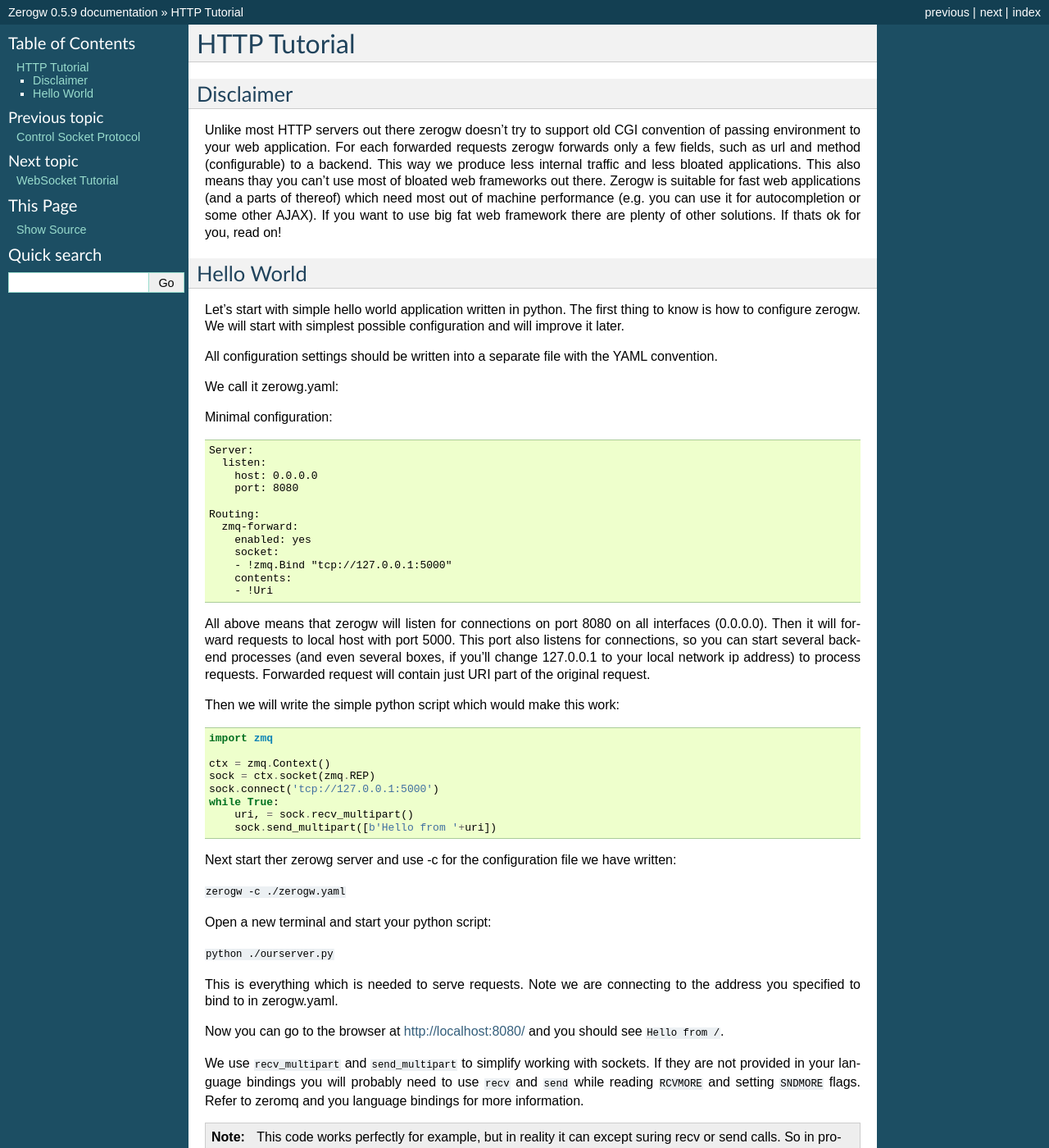
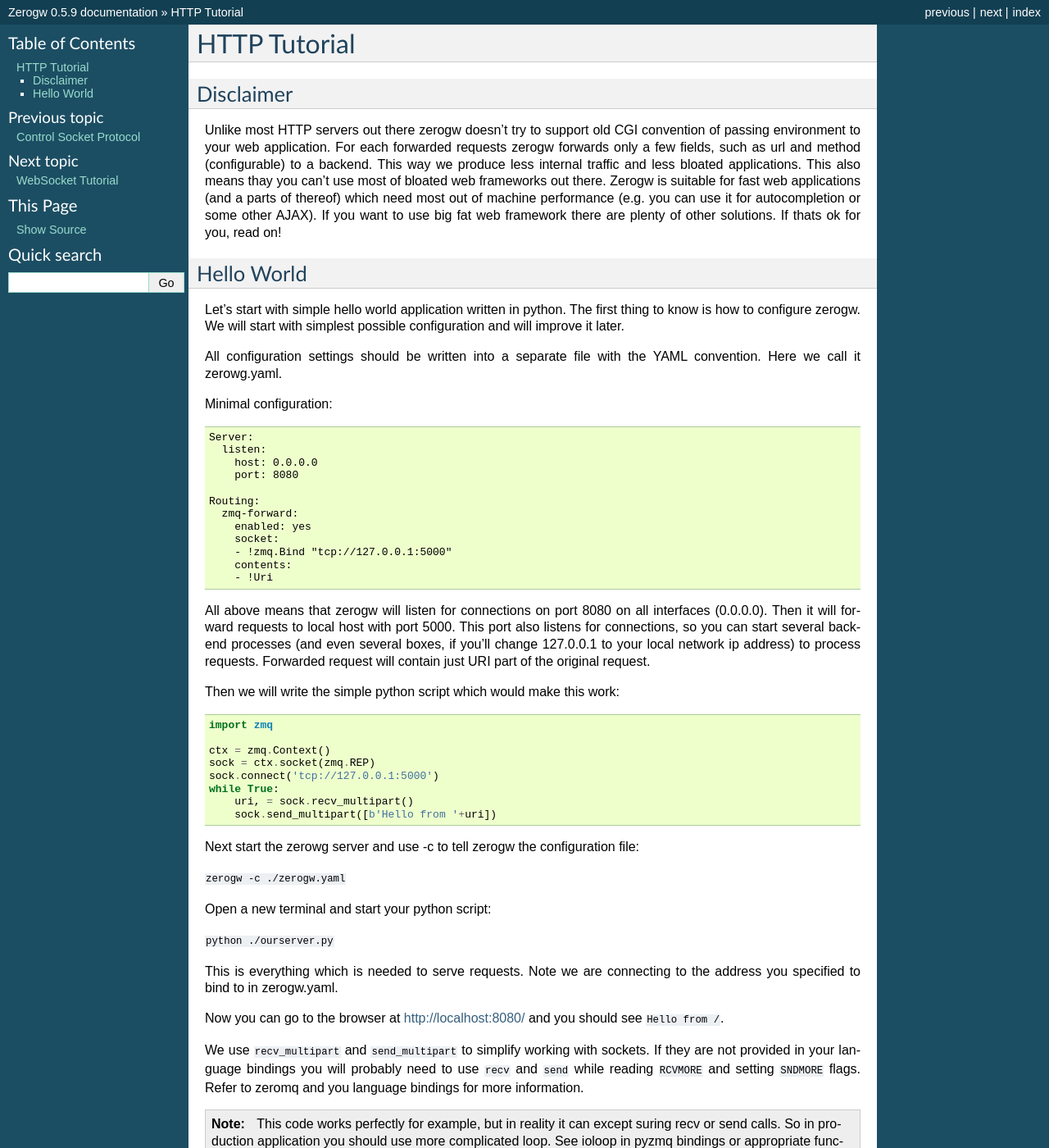
Before and after one commit to tailhook/zerogw, a Sphinx documentation site: the page built from doc/httptut.rst, in a window 1280 px wide and 1400 px high. Shown: the whole window at 82% size. Built offline with Sphinx 7.4.7, drawn with Linux system fonts in a browser that asks for light colours.

Commit message:
Update doc/httptut.rst

```diff
--- a/doc/httptut.rst
+++ b/doc/httptut.rst
@@ -23,8 +23,7 @@
 configuration and will improve it later.
 
 All configuration settings should be written into a separate file with the YAML convention.
-
-We call it zerowg.yaml:
+Here we call it zerowg.yaml.
 
 Minimal configuration::
 
@@ -59,7 +58,7 @@
         uri, = sock.recv_multipart()
         sock.send_multipart([b'Hello from '+uri])
 
-Next start ther zerowg server and use -c for the configuration file we have written:
+Next start the zerowg server and use -c to tell zerogw the configuration file:
 
 ``zerogw -c ./zerogw.yaml``
 
```
